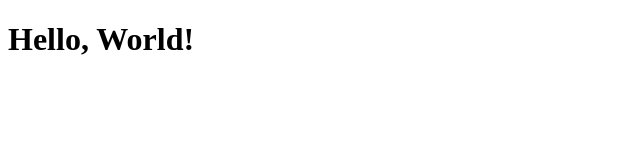
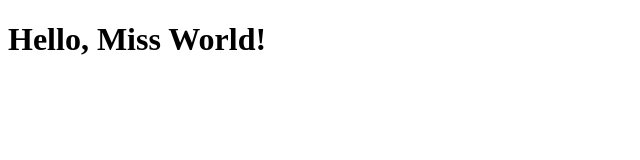
Before and after one commit to gitlyka/test-project, a plain HTML site: page index.html in a window 1280 px wide. Shown: the whole page, without its empty margins (0-640 px from the left). Drawn offline with Linux system fonts and the light colour scheme.

Commit message:
Update to index.html

```diff
--- a/index.html
+++ b/index.html
@@ -1,9 +1,9 @@
 <!DOCTYPE html>
 <html>
 <head>
-    <title>Hello, World!</title>
+    <title>Hello, Miss World!</title>
 </head>
 <body>
-    <h1>Hello, World!</h1>
+    <h1>Hello, Miss World!</h1>
 </body>
 </html>
```
